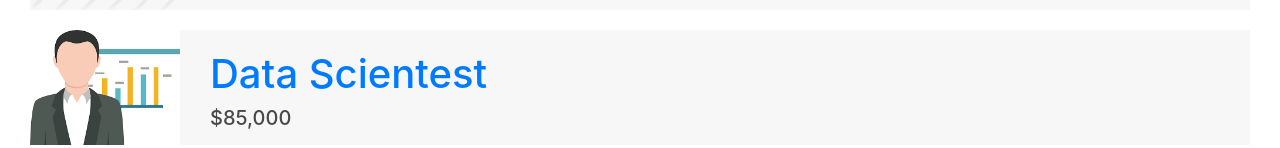
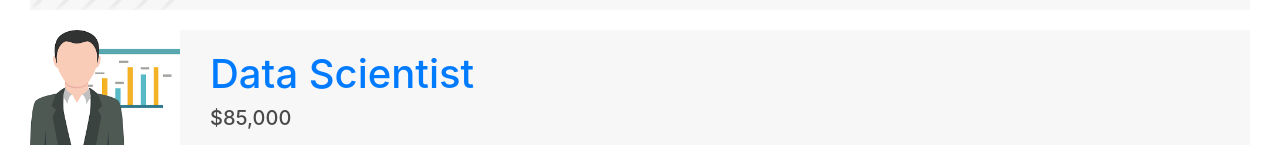
Before and after one commit to annatruelove/squeegee, a React (Create React App) app: page /jobs in a window 1280 px wide. Shown: the part 628-776 px from the top of the page. Built offline with nearby package versions, Linux system fonts and the light colour scheme.

Commit message:
redirects

```diff
--- a/src/screens/JobPage.js
+++ b/src/screens/JobPage.js
@@ -1,23 +1,35 @@
-import React from 'react';
+import React, { useState, useContext }from 'react';
 import Navigation from './Navigation';
 import ux_logo from '../ux_logo.png';
 import swe_logo from '../swe_logo.png';
 import financial_logo from '../financial_logo.png';
 import data_analyst from '../data_analyst.png';
+import { app } from '../firebase.config';
+
+
+
+const JobPage = () => {
+    const [jobs, setJobs] = useState("");
+
+    function readJobData () {
+        app.database().ref('jobs/').once('value')
+        .then(function(snapshot){
+            setJobs(snapshot.val());
+        });
+    }
 
     const SearchItem = (props) => {
         return (
             <div id="search-item">
                 <img id={"search-img"} src={props.src} alt="job img" />
                 <div id="search-text">
-                <a id="job-link" href='/'><h1>{props.title}</h1></a>
+                    <a id="job-link" href='/results'><h1>{props.title}</h1></a>
                     <h5>{props.salary}</h5>
                 </div>
             </div>
         )
     }
 
-const JobPage = () => {
     return (
         <>
         <Navigation/>
@@ -26,7 +38,7 @@ const JobPage = () => {
         <SearchItem src={ux_logo} title="UX Engineering" company="Target" salary="$65,000" gender="female" location="Minneapolis, Minnesota" age="21"></SearchItem>
         <SearchItem src={swe_logo} title="Software Engineering" company="SAS" salary="$70,000" gender="male" location="Raleigh, Durham" age="22"></SearchItem>
         <SearchItem src={financial_logo} title="Financial Analyst" company="MassMutual" salary="$30/hr" gender="female" location="Boston, Massachussetts" age="19"></SearchItem>
-        <SearchItem src={data_analyst} title="Data Scientest" company="GitHub" salary="$85,000" gender="male" location="San Francisco, California" age="23"></SearchItem>
+        <SearchItem src={data_analyst} title="Data Scientist" company="GitHub" salary="$85,000" gender="male" location="San Francisco, California" age="23"></SearchItem>
         </div>
         </>
 
```
Lines whose indentation alone changed are shown as unchanged.
